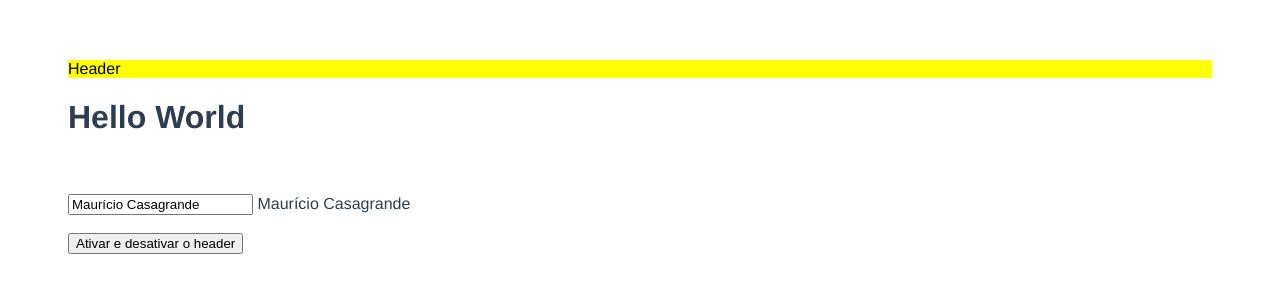
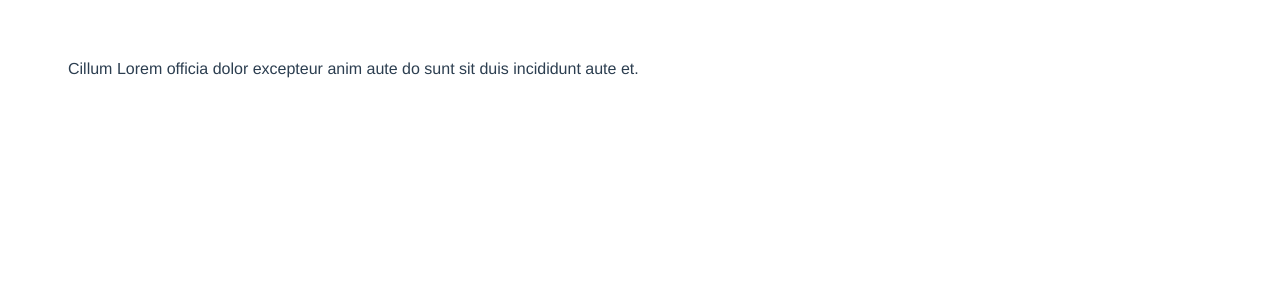
Before and after one commit to bighouse77/vue_js, a Vue app: page / in a window 1280 px wide. Shown: the top 300 px of the page. Built offline with nearby package versions, Linux system fonts and the light colour scheme.

Commit message:
2211 1523

```diff
--- a/src/App.vue
+++ b/src/App.vue
@@ -1,7 +1,30 @@
 <template>
+
+  <BaseCard/>
+
+
+  <!--COMPONENTES SLOT-->
+  <div>
+    <!--
+    <TheHeader>
+
+      <template v-slot:title>
+        Home
+      </template>
+
+      <template v-slot:description>
+        Descrição
+      </template>
+
+    </TheHeader>
+    -->
+
+  </div>
+  <!--FIM COMPONENTES SLOT-->
 
   <!--CICLO DE VIDA-->
   <div>
+    <!--
     <TheHeader v-if="showHeader"/>
 
     <h1>Hello World</h1>
@@ -16,7 +39,7 @@
     <button @click="showHeader = !this.showHeader">
       Ativar e desativar o header
     </button>
-
+    -->
   </div>
   <!--FIM CICLO DE VIDA-->
 
@@ -182,17 +205,19 @@
 
 <script>
 
-  import TheHeader from '@/components/TheHeader';
+  //import TheHeader from '@/components/TheHeader';
+  import BaseCard from '@/components/BaseCard.vue';
 
   export default {
     name: 'App' ,
-    components: {TheHeader},
+    components: { BaseCard },
+
     data() {
       return {
 
         // CICLO DE VIDA (LIFE CYCLE)
-        name: 'Maurício Casagrande',
-        showHeader: true
+        // name: 'Maurício Casagrande',
+        // showHeader: true
         // FIM CICLO DE VIDA (LIFE CYCLE)
 
         // OBSERVADORES (WATCH)
--- /dev/null
+++ b/src/assets/css/style.css
@@ -0,0 +1,5 @@
+.card {
+    background-color: bisque;
+    padding: 10px;
+    border-radius: 10px;
+}
--- /dev/null
+++ b/src/components/BaseCard.vue
@@ -0,0 +1,7 @@
+<template>
+
+    <div class="card">
+        Cillum Lorem officia dolor excepteur anim aute do sunt sit duis incididunt aute et.
+    </div>
+
+</template>
--- a/src/components/TheHeader.vue
+++ b/src/components/TheHeader.vue
@@ -1,6 +1,18 @@
 <template>
     <header class="header">
-        Header
+
+        <h1 v-if="$slots.title" class="title">
+            <slot name="title"/>
+        </h1>
+
+        <div class="description">
+            <slot name="description"/>
+        </div>
+
+        <div class="content">
+            <slot/>
+        </div>
+
     </header>
 </template>
 
@@ -8,31 +20,14 @@
     export default {
         // depois de montado
         mounted() {
-            window.addEventListener('resize', this.resize);
+            console.log(this.$slots);
         },
-
-         // antes de ser montado
-        beforeMount() {
-            // destruir as nossas libs
-            // eventos
-            // listeners
-            console.log('beforeMount');
-            console.log('Estado:', this.name);
-            console.log('DOM:', this.$el);
-        },
-
-        methods: {
-            resize($evt) {
-                console.log($evt);
-            }
-        }
-
     }
 </script>
 
 <style>
     .header{
-        background-color: yellow;
-        color: black;
+        background-color: black;
+        color: white;
     }
 </style>
```
